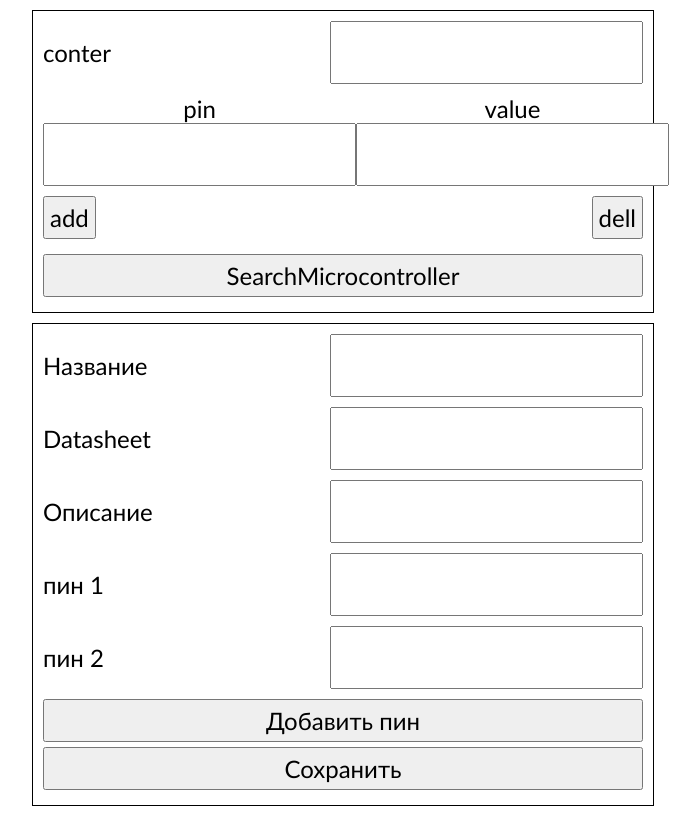
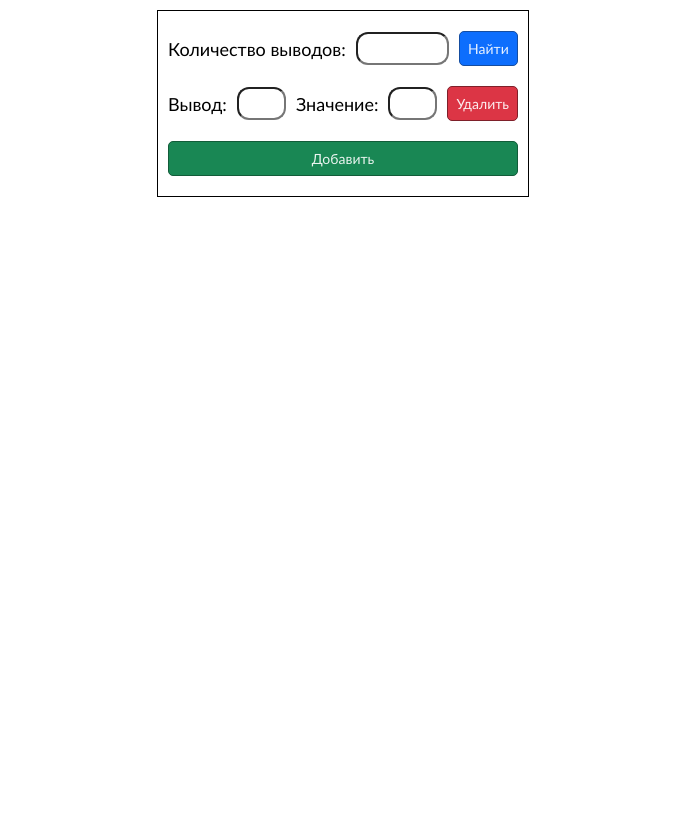
Before and after one commit to KulDim/PinSelector, a React (Create React App) app in the folder frontend/: page / in a window 1280 px wide. Shown: the whole page, without its empty margins (297-997 px from the left). Built offline with nearby package versions, Linux system fonts and the light colour scheme.

Commit message:
SearchMicrocontroller

```diff
--- a/frontend/src/App.js
+++ b/frontend/src/App.js
@@ -8,7 +8,7 @@ function App() {
     return (
         <div className="App">
             <SearchMicrocontroller />
-            <AddMicrocontroller />
+            {/* <AddMicrocontroller /> */}
         </div>
     );
 }
--- a/frontend/src/components/AddMicrocontroller/AddMicrocontroller.css
+++ b/frontend/src/components/AddMicrocontroller/AddMicrocontroller.css
@@ -1,4 +1,4 @@
-.form{
+/* .form{
     display: flex;
     flex-direction: column;
     text-align: center;
@@ -24,11 +24,11 @@
 }
 
 .form-item span{
-    /* width: 200px; */
+    width: 200px;
 }
 
 .form-item input{
-    /* width: 100%; */
+    width: 100%;
     padding: 15px;
     font-size: 24px;
-}
+} */
--- a/frontend/src/components/SearchMicrocontroller/SearchMicrocontroller.js
+++ b/frontend/src/components/SearchMicrocontroller/SearchMicrocontroller.js
@@ -1,25 +1,79 @@
-// import React, { useState } from "react";
-import "./SearchMicrocontroller.css";
+import React, { useState } from "react";
+import styles from "./SearchMicrocontroller.module.css";
 
 function SearchMicrocontroller() {
+    const [quantity, setQuantity] = useState("");
+
+    const [pins, setPin] = useState([{ output: "", value: "" }]);
+
+    function addButton() {
+        setPin(pins => [...pins, { output: "", value: "" }]);
+    }
+
+    function dellButton(e) {
+        const id = e.target.getAttribute("data-id");
+        pins.splice(id, 1);
+        setPin(pins => [...pins]);
+    }
+
+    function inputChange(e) {
+        const name = e.target.name;
+        const id = e.target.getAttribute("data-id");
+        pins[id][name] = e.target.value;
+        setPin(pins => [...pins]);
+    }
+
     return (
-        <div className="form">
-            <samp className="form-item">
-                conter <input></input>
-            </samp>
-            <div className="form-item">
-                <span>
-                    pin <input></input>
-                </span>
-                <span>
-                    value <input></input>
-                </span>
+        <div className={styles.form}>
+            <div className={styles.formItem}>
+                <span>Количество выводов:</span>
+                <input
+                    type="number"
+                    value={quantity}
+                    onChange={e => setQuantity(e.target.value)}
+                ></input>
+                <button className={styles.send}>Найти</button>
             </div>
-            <div className="form-item">
-                <button>add</button>
-                <button>dell</button>
+            <div className={styles.overflow}>
+                {pins.map((pin, id) => (
+                    <div
+                        className={styles.formItem}
+                        key={id}
+                    >
+                        <span>Вывод:</span>
+                        <input
+                            type="number"
+                            value={pin.output}
+                            name="output"
+                            onChange={inputChange}
+                            data-id={id}
+                        ></input>
+                        <span>Значение:</span>
+                        <input
+                            value={pin.value}
+                            name="value"
+                            onChange={inputChange}
+                            data-id={id}
+                        ></input>
+                        <button
+                            className={styles.dell}
+                            onClick={dellButton}
+                            data-id={id}
+                        >
+                            Удалить
+                        </button>
+                    </div>
+                ))}
             </div>
-            <button>SearchMicrocontroller</button>
+
+            <div className={styles.formItem}>
+                <button
+                    className={styles.add}
+                    onClick={addButton}
+                >
+                    Добавить
+                </button>
+            </div>
         </div>
     );
 }
--- /dev/null
+++ b/frontend/src/components/SearchMicrocontroller/SearchMicrocontroller.module.css
@@ -0,0 +1,73 @@
+.form{
+    display: flex;
+    flex-direction: column;
+    text-align: center;
+    margin: 10px auto;
+    padding: 10px;
+    border: 1px solid #000;
+    font-size: 16px;
+    width: 350px;
+}
+
+.formItem{
+    width: 100%;
+    display: flex;
+    justify-content: space-between;
+    align-items: center;
+}
+
+
+.formItem span{
+    font-size: 18px;
+    white-space: nowrap;
+    font-weight: 500;
+}
+
+.formItem input{
+    width: 100%;
+    padding: 5px;
+    font-size: 16px;
+    margin: 10px;
+    outline: none;
+    border-radius: 12px;
+    text-align: center;
+}
+
+.formItem button{
+    cursor: pointer;
+    outline: none;
+    padding: 8px;
+    font-size: 14px;
+    margin-top: 10px;
+    margin-bottom: 10px;
+    color: #ffffffe8;
+    border-radius: 5px;
+}
+
+.add{
+    background: #198754;
+    border: 1px solid #125c39;
+    width: 100%;
+}
+
+.dell{
+    background: #dc3545;
+    border: 1px solid #7e202a;
+    width: 100px;
+}
+
+.send{
+    cursor: pointer;
+    background-color: #0d6efd;
+    border: 1px solid #154da0;
+    padding: 8px;
+    font-size: 14px;
+    color: #ffffffe8;
+    border-radius: 5px;
+    width: 200px;
+}
+
+.overflow{
+    /* height: 200px; */
+    overflow: auto;
+}
--- a/frontend/src/index.css
+++ /dev/null
@@ -1,13 +0,0 @@
-body {
-  margin: 0;
-  font-family: -apple-system, BlinkMacSystemFont, 'Segoe UI', 'Roboto', 'Oxygen',
-    'Ubuntu', 'Cantarell', 'Fira Sans', 'Droid Sans', 'Helvetica Neue',
-    sans-serif;
-  -webkit-font-smoothing: antialiased;
-  -moz-osx-font-smoothing: grayscale;
-}
-
-code {
-  font-family: source-code-pro, Menlo, Monaco, Consolas, 'Courier New',
-    monospace;
-}
```
Also changed, not shown: frontend/src/components/SearchMicrocontroller/SearchMicrocontroller.css (deleted).
